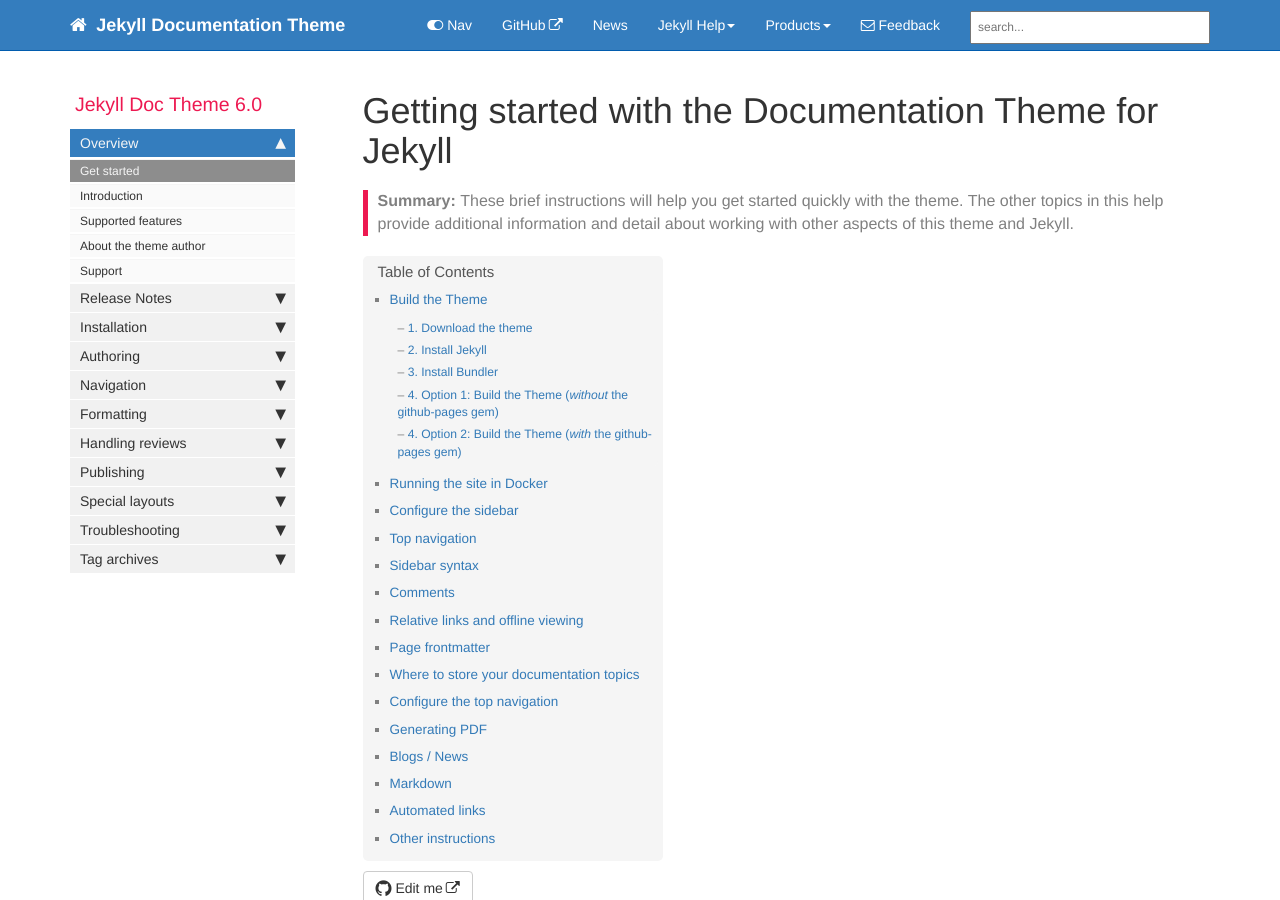
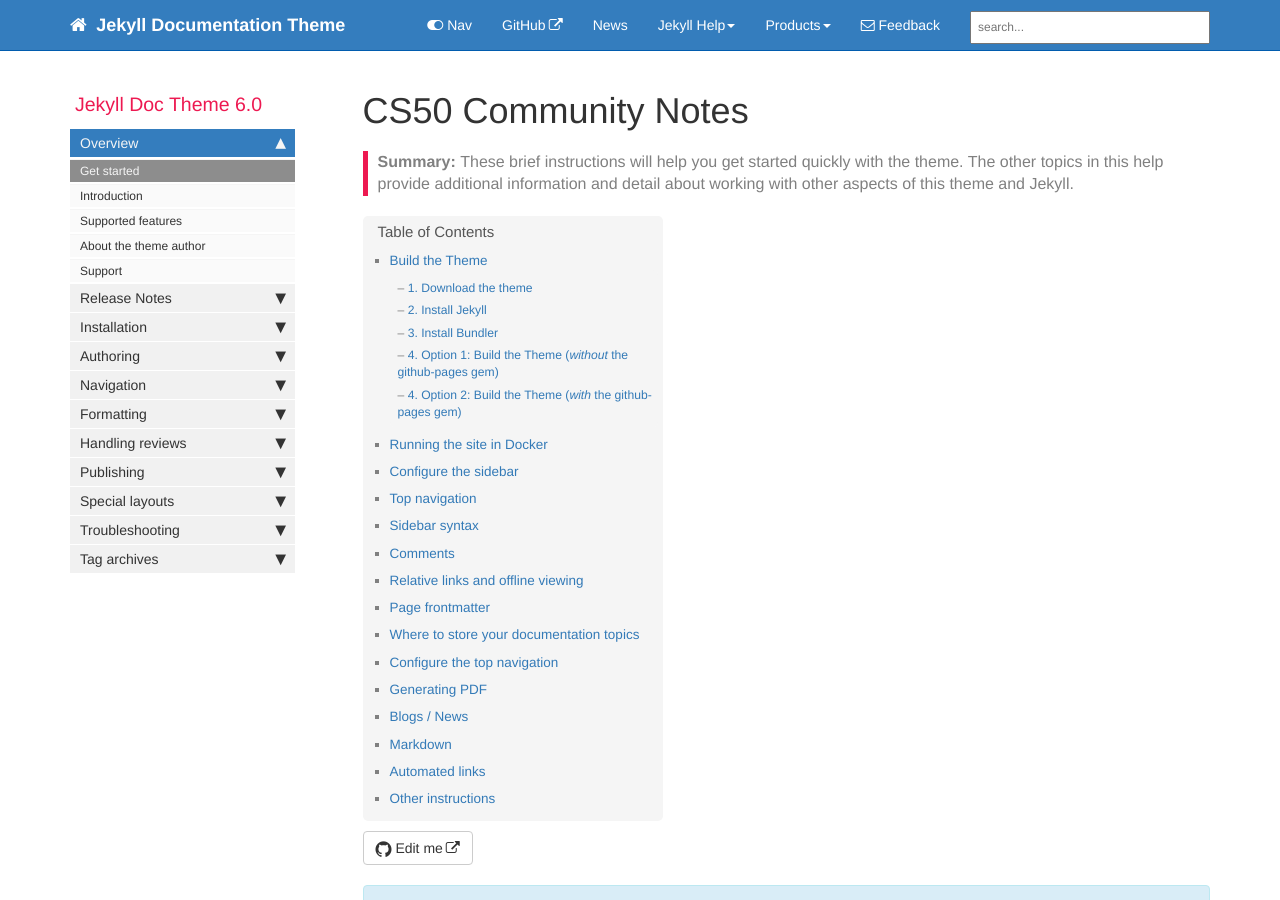
Before and after one commit to melissadeleonx/cs50-community-notes, a Jekyll site: the page built from index.md, in a window 1280 px wide and 900 px high. Built offline with Jekyll 4.4.1, drawn with Linux system fonts in a browser that asks for light colours; comment, search, counter and statistics services are not loaded.

Commit message:
index.md updated

```diff
--- a/_includes/note.html
+++ b/_includes/note.html
@@ -1,3 +1,3 @@
 <div markdown="span" class="alert alert-info" role="alert"><i class="fa fa-info-circle"></i> <b>Note:</b> {{include.content}}</div>
 
-{% comment %} Copyright 2024 Google LLC {% endcomment %}
+{% comment %} Copyright 2024 Melissa De Leon {% endcomment %}
--- a/index.md
+++ b/index.md
@@ -1,6 +1,6 @@
 ---
-title: "Getting started with the Documentation Theme for Jekyll"
-keywords: sample homepage
+title: "CS50 Community Notes"
+keywords: cs50 community
 tags: [getting_started]
 sidebar: mydoc_sidebar
 permalink: index.html
```
Also changed, not shown: 1 other file.
